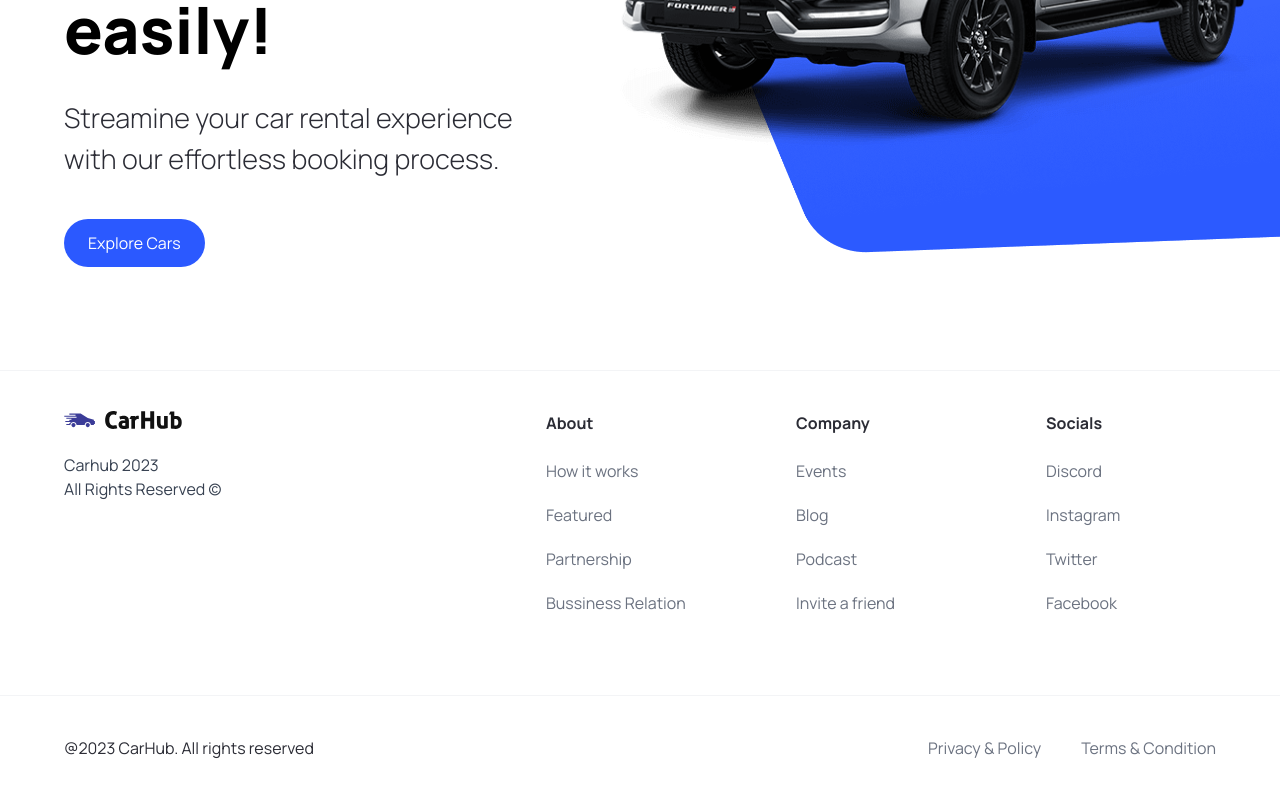
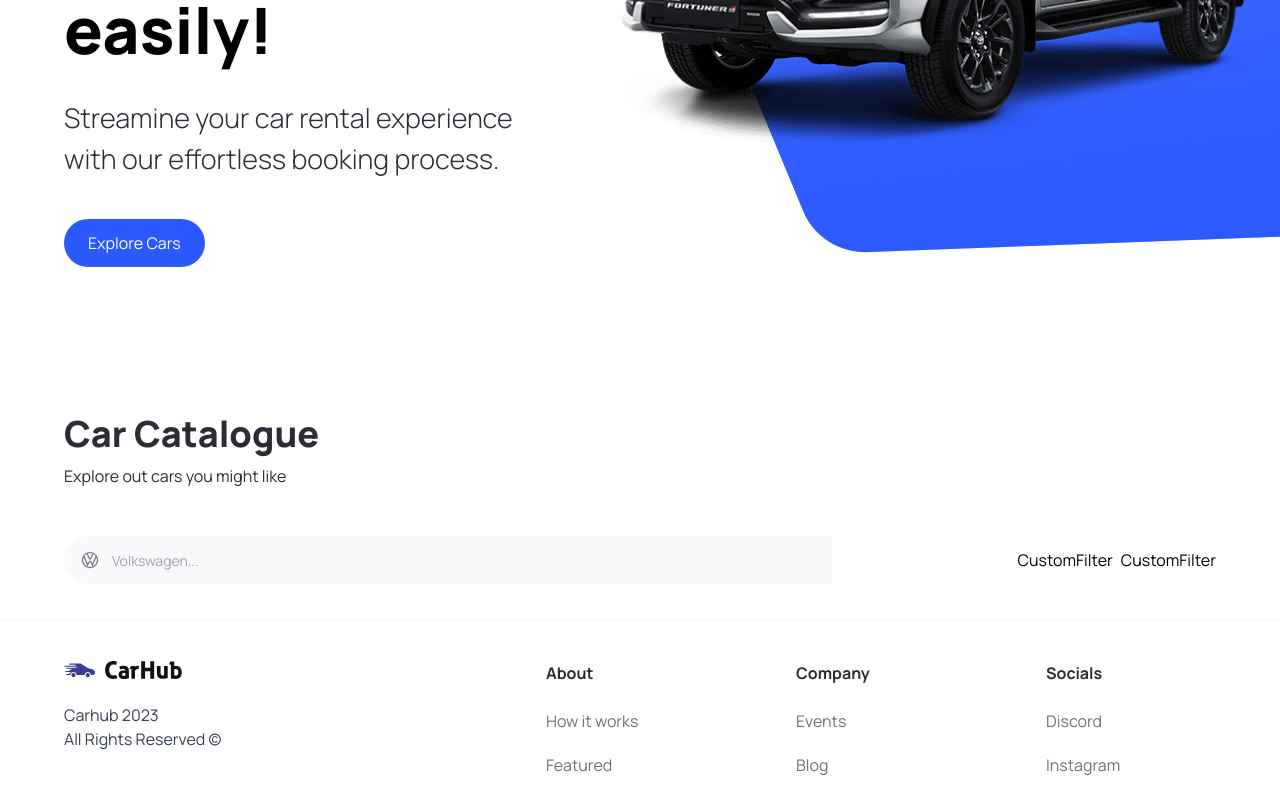
Before and after one commit to Rencas1207/car_showcase, a Next.js app: page / in a window 1280 px wide. Shown: the part 450-1247 px from the top of the page. Built offline with nearby package versions, Linux system fonts and the light colour scheme.

Commit message:
car catalogue

```diff
--- a/app/page.tsx
+++ b/app/page.tsx
@@ -1,9 +1,23 @@
-import { Hero } from '@/components';
+import { CustomFilter, Hero, SearchBar } from '@/components';
 
 export default function Home() {
   return (
     <main className="overflow-hidden">
       <Hero />
+      <div className="mt-12 padding-x padding-y max-width" id="discover">
+        <div className="home__text-container">
+          <h1 className="text-4xl font-extrabold">Car Catalogue</h1>
+          <p>Explore out cars you might like</p>
+        </div>
+
+        <div className="home__filters">
+          <SearchBar />
+          <div className="home__filter-container">
+            <CustomFilter title="fuel" />
+            <CustomFilter title="year" />
+          </div>
+        </div>
+      </div>
     </main>
   );
 }
--- /dev/null
+++ b/components/CustomFilter.tsx
@@ -0,0 +1,7 @@
+import React from 'react';
+
+const CustomFilter = () => {
+  return <div>CustomFilter</div>;
+};
+
+export default CustomFilter;
--- /dev/null
+++ b/components/SearchBar.tsx
@@ -0,0 +1,28 @@
+'use client';
+
+import Image from 'next/image';
+import React, { useState } from 'react';
+import { useRouter } from 'next/navigation';
+import SearchManufacturer from './SearchManufacturer';
+
+const SearchBar = () => {
+  const [manufacturer, setManuFacturer] = useState('');
+  const [model, setModel] = useState('');
+
+  const handleSearch = (e: React.FormEvent<HTMLFormElement>) => {
+    e.preventDefault();
+  };
+
+  return (
+    <form className="searchbar" onSubmit={handleSearch}>
+      <div className="searchbar__item">
+        <SearchManufacturer
+          manufacturer={manufacturer}
+          setManuFacturer={setManuFacturer}
+        />
+      </div>
+    </form>
+  );
+};
+
+export default SearchBar;
--- /dev/null
+++ b/components/SearchManufacturer.tsx
@@ -0,0 +1,104 @@
+'use client';
+
+import Image from 'next/image';
+import { Combobox, Transition } from '@headlessui/react';
+import { Fragment, useState } from 'react';
+
+import { manufacturers } from '@/constants';
+import { SearchManuFacturerProps } from '@/types';
+
+const SearchManufacturer = ({
+  manufacturer,
+  setManuFacturer,
+}: SearchManuFacturerProps) => {
+  const [query, setQuery] = useState('');
+
+  const filteredManufacturers =
+    query === ''
+      ? manufacturers
+      : manufacturers.filter((item) =>
+          item
+            .toLowerCase()
+            .replace(/\s+/g, '')
+            .includes(query.toLowerCase().replace(/\s+/g, ''))
+        );
+
+  return (
+    <div className="search-manufacturer">
+      <Combobox value={manufacturer} onChange={setManuFacturer}>
+        <div className="relative w-full">
+          <Combobox.Button className="absolute top-[14px]">
+            <Image
+              src="/car-logo.svg"
+              width={20}
+              height={20}
+              className="ml-4"
+              alt="car logo"
+            />
+          </Combobox.Button>
+          <Combobox.Input
+            className="search-manufacturer__input"
+            displayValue={(item: string) => item}
+            onChange={(event) => setQuery(event.target.value)} // Update the search query when the input changes
+            placeholder="Volkswagen..."
+          />
+          <Transition
+            as={Fragment} // group multiple elements without introducing an additional DOM node i.e., <></>
+            leave="transition ease-in duration-100"
+            leaveFrom="opacity-100"
+            leaveTo="opacity-0"
+            afterLeave={() => setQuery('')}
+          >
+            <Combobox.Options>
+              {filteredManufacturers.length === 0 && query !== '' ? (
+                <Combobox.Option
+                  value={query}
+                  className="search-manufacturer__option"
+                >
+                  Create "{query}"
+                </Combobox.Option>
+              ) : (
+                filteredManufacturers.map((item) => (
+                  <Combobox.Option
+                    key={item}
+                    className={({ active }) =>
+                      `relative search-manufacturer__option ${
+                        active ? 'bg-primary-blue text-white' : 'text-gray-900'
+                      }`
+                    }
+                    value={item}
+                  >
+                    {({ selected, active }) => (
+                      <>
+                        <span
+                          className={`block truncate ${
+                            selected ? 'font-medium' : 'font-normal'
+                          }`}
+                        >
+                          {item}
+                        </span>
+
+                        {/* Show an active blue background color if the option is selected */}
+                        {selected ? (
+                          <span
+                            className={`absolute inset-y-0 left-0 flex items-center pl-3 ${
+                              active
+                                ? 'text-white'
+                                : 'text-pribg-primary-purple'
+                            }`}
+                          ></span>
+                        ) : null}
+                      </>
+                    )}
+                  </Combobox.Option>
+                ))
+              )}
+            </Combobox.Options>
+          </Transition>
+        </div>
+      </Combobox>
+    </div>
+  );
+};
+
+export default SearchManufacturer;
--- a/components/index.ts
+++ b/components/index.ts
@@ -2,5 +2,16 @@
 import CustomButton from './CustomButton';
 import Navbar from './Navbar';
 import Footer from './Footer';
+import SearchBar from './SearchBar';
+import CustomFilter from './CustomFilter';
+import SearchManufacturer from './SearchManufacturer';
 
-export { Hero, CustomButton, Navbar, Footer };
+export {
+  Hero,
+  CustomButton,
+  Navbar,
+  Footer,
+  SearchBar,
+  CustomFilter,
+  SearchManufacturer,
+};
--- a/types/index.ts
+++ b/types/index.ts
@@ -6,3 +6,8 @@
   btnType?: 'button' | 'submit';
   handleClick?: MouseEventHandler<HTMLButtonElement>;
 }
+
+export interface SearchManuFacturerProps {
+  manufacturer: string;
+  setManuFacturer: (manufacturer: string) => void;
+}
```
Also changed, not shown: package.json (+5 -4 lines), 1 other file (tests, documents, lock files or other folders).
